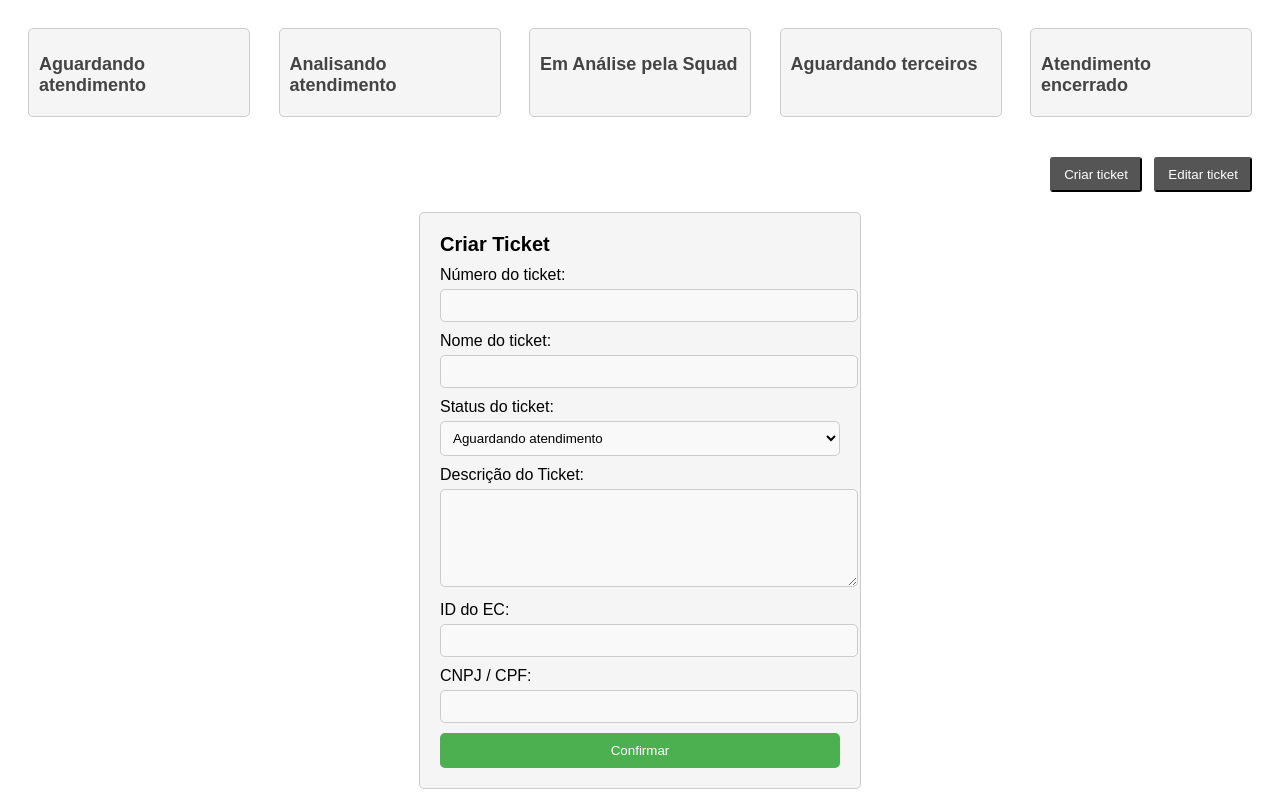
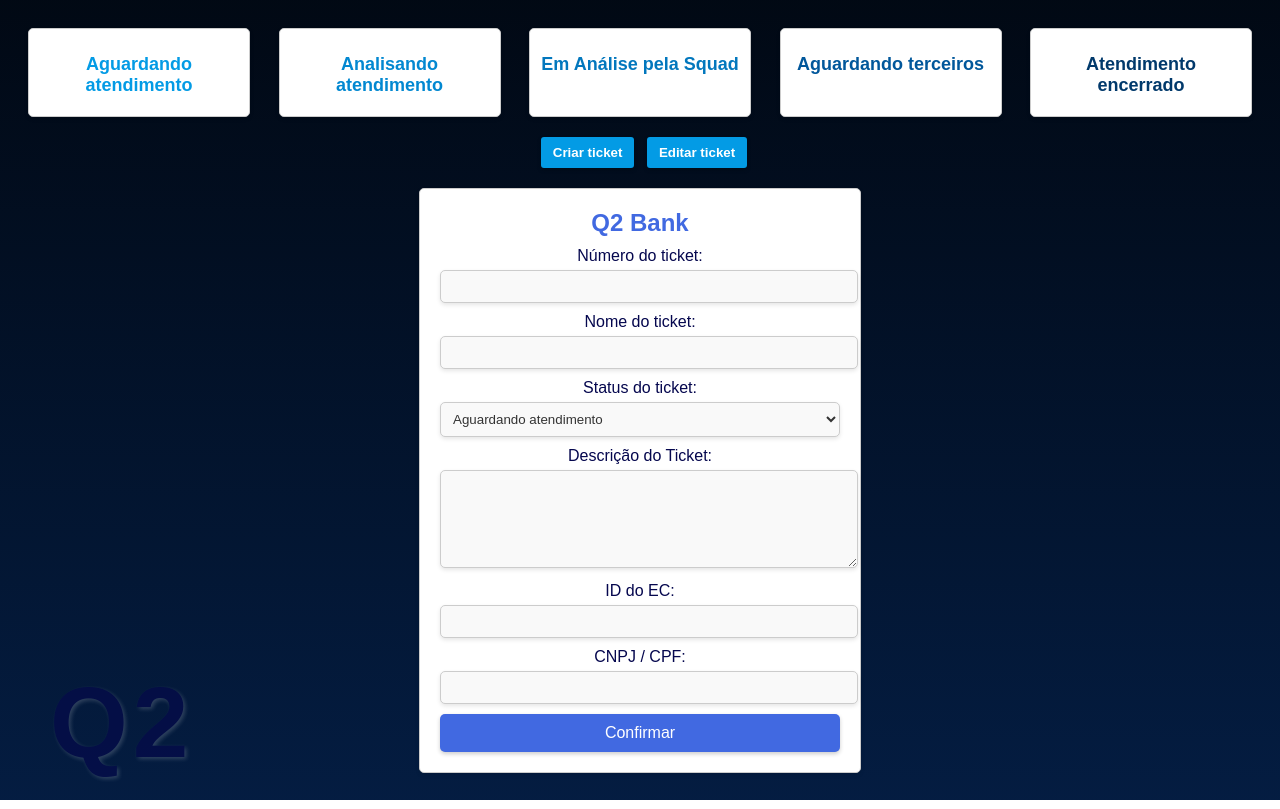
Before and after one commit to ederjunqueira/projectKanban, a plain HTML site: page index.html in a window 1280 px wide. Both pictures are taken after a click on the button "Criar ticket". Drawn offline with Linux system fonts and the light colour scheme.

Commit message:
Update index.html

```diff
--- a/index.html
+++ b/index.html
@@ -1,10 +1,30 @@
 <!DOCTYPE html>
 <html>
+
 <head>
   <title>Kanban Board</title>
   <style>
     body {
       font-family: Arial, sans-serif;
+      background: linear-gradient(to bottom, #000000, #052555);
+      background-size: 150% 1500px;
+      background-repeat: no-repeat;
+      background-position: center center;
+      color: #05074e;
+      text-align: center;
+    }
+
+    body::after {
+      content: "Q2";
+      position: fixed;
+      bottom: 20px;
+      left: 50px;
+      font-family: "Q2 Bank", Arial, sans-serif;
+      font-size: 100px;
+      font-weight: bold;
+      letter-spacing: 5px;
+      opacity: 0.6;
+      text-shadow: 2px 2px 4px rgba(255, 255, 255, 0.3);
     }
 
     #board {
@@ -20,13 +40,14 @@
       border-radius: 5px;
       padding: 10px;
       margin: 10px;
-      background-color: #f5f5f5;
+      background-color: #fff;
+      box-shadow: 0 2px 4px rgba(0, 0, 0, 0.1);
     }
 
     .ticket {
       margin-bottom: 10px;
       padding: 10px;
-      background-color: #fff;
+      background-color: #f9f9f9;
       border: 1px solid #ccc;
       border-radius: 5px;
       box-shadow: 0 2px 4px rgba(0, 0, 0, 0.1);
@@ -37,10 +58,23 @@
       box-shadow: 0 4px 8px rgba(0, 0, 0, 0.1);
     }
 
-    #menu {
-      text-align: right;
-      margin-top: 20px;
-      margin-right: 20px;
+    #menu button {
+      padding: 10px 20px;
+      margin-left: 8px;
+      background-color: #039be5;
+      color: white;
+      border: none;
+      border-radius: 30px;
+      cursor: pointer;
+      font-weight: bold;
+      box-shadow: 0 4px 6px rgba(0, 0, 0, 0.2);
+      transition: transform 0.3s ease, background-color 0.3s ease, box-shadow 0.3s ease;
+    }
+
+    #menu button:hover {
+      background-color: #0277bd;
+      transform: translateY(-2px);
+      box-shadow: 0 6px 10px rgba(0, 0, 0, 0.3);
     }
 
     #ticketForm {
@@ -49,11 +83,15 @@
       padding: 20px;
       border: 1px solid #ccc;
       border-radius: 5px;
-      background-color: #f5f5f5;
+      background-color: #fff;
+      box-shadow: 0 2px 4px rgba(0, 0, 0, 0.1);
     }
 
     #ticketForm h2 {
       margin-top: 0;
+      font-family: "Q2 Bank", Arial, sans-serif;
+      font-size: 24px;
+      color: royalblue;
     }
 
     #ticketForm label {
@@ -70,6 +108,8 @@
       border: 1px solid #ccc;
       border-radius: 5px;
       background-color: #f9f9f9;
+      color: #333;
+      box-shadow: 0 2px 4px rgba(0, 0, 0, 0.1);
     }
 
     #ticketForm button {
@@ -77,11 +117,14 @@
       width: 100%;
       padding: 10px;
       margin-top: 10px;
-      background-color: #4CAF50;
+      background-color: royalblue;
       color: white;
       border: none;
       border-radius: 5px;
       cursor: pointer;
+      font-family: "Q2 Bank", Arial, sans-serif;
+      font-size: 16px;
+      box-shadow: 0 2px 4px rgba(0, 0, 0, 0.2);
     }
 
     /* Customized styles */
@@ -95,20 +138,21 @@
       font-size: 18px;
       font-weight: bold;
       margin-bottom: 10px;
-      color: #444;
+      color: royalblue;
     }
 
     #menu button {
       padding: 8px 12px;
       margin-left: 8px;
-      background-color: #555;
+      background-color: #039be5;
       color: white;
       border-radius: 3px;
       cursor: pointer;
+      box-shadow: 0 2px 4px rgba(0, 0, 0, 0.2);
     }
 
     #menu button:hover {
-      background-color: #333;
+      background-color: #0277bd;
     }
 
     #ticketForm textarea {
@@ -117,7 +161,7 @@
     }
 
     #ticketForm button:hover {
-      background-color: #45a049;
+      background-color: #01579b;
     }
 
     /* Responsiveness */
@@ -134,32 +178,33 @@
     }
   </style>
 </head>
+
 <body>
   <div id="board">
     <div class="column" id="column1">
-      <h2>Aguardando atendimento</h2>
+      <h2 style="color: #039be5;">Aguardando atendimento</h2>
     </div>
     <div class="column" id="column2">
-      <h2>Analisando atendimento</h2>
+      <h2 style="color: #0288d1;">Analisando atendimento</h2>
     </div>
     <div class="column" id="column3">
-      <h2>Em Análise pela Squad</h2>
+      <h2 style="color: #0277bd;">Em Análise pela Squad</h2>
     </div>
     <div class="column" id="column4">
-      <h2>Aguardando terceiros</h2>
+      <h2 style="color: #01579b;">Aguardando terceiros</h2>
     </div>
     <div class="column" id="column5">
-      <h2>Atendimento encerrado</h2>
+      <h2 style="color: #01396b;">Atendimento encerrado</h2>
     </div>
   </div>
 
   <div id="menu">
-    <button onclick="createTicket()">Criar ticket</button>
-    <button onclick="editTicket()">Editar ticket</button>
+    <button onclick="createTicket()" style="background-color: #039be5;">Criar ticket</button>
+    <button onclick="editTicket()" style="background-color: #039be5;">Editar ticket</button>
   </div>
 
   <div id="ticketForm" style="display: none;">
-    <h2>Criar Ticket</h2>
+    <h2 style="color: royalblue;">Q2 Bank</h2>
     <label for="ticketNumber">Número do ticket:</label>
     <input type="text" id="ticketNumber">
 
@@ -167,7 +212,7 @@
     <input type="text" id="ticketName">
 
     <label for="ticketStatus">Status do ticket:</label>
-    <select id="ticketStatus">
+    <select id="ticketStatus" style="background-color: #f9f9f9; color: #333;">
       <option value="aguardando-atendimento">Aguardando atendimento</option>
       <option value="analisando-atendimento">Analisando atendimento</option>
       <option value="em-analise-pela-squad">Em Análise pela Squad</option>
@@ -186,7 +231,6 @@
 
     <button onclick="saveTicket()">Confirmar</button>
   </div>
-
   <script>
     let tickets = [];
 
@@ -267,21 +311,31 @@
             return;
         }
 
-        const oldColumn = document.getElementById('column1');
+        const columnIds = ['column1', 'column2', 'column3', 'column4', 'column5'];
+        let oldColumn;
+
+        for (let i = 0; i < columnIds.length; i++) {
+          const column = document.getElementById(columnIds[i]);
+          const ticketElement = column.querySelector(`[data-ticket="${ticket.number}"]`);
+
+          if (ticketElement) {
+            oldColumn = column;
+            break;
+          }
+        }
+
+        if (oldColumn) {
           const newColumn = document.getElementById(newColumnId);
-
           const ticketElement = oldColumn.querySelector(`[data-ticket="${ticket.number}"]`);
 
-        if (ticketElement) {
           oldColumn.removeChild(ticketElement);
           newColumn.appendChild(ticketElement);
         } else {
           alert('Ticket não encontrado.');
         }
-      } else {
-        alert('Ticket não encontrado.');
       }
     }
   </script>
 </body>
+
 </html>
```
Lines whose indentation alone changed are shown as unchanged.
